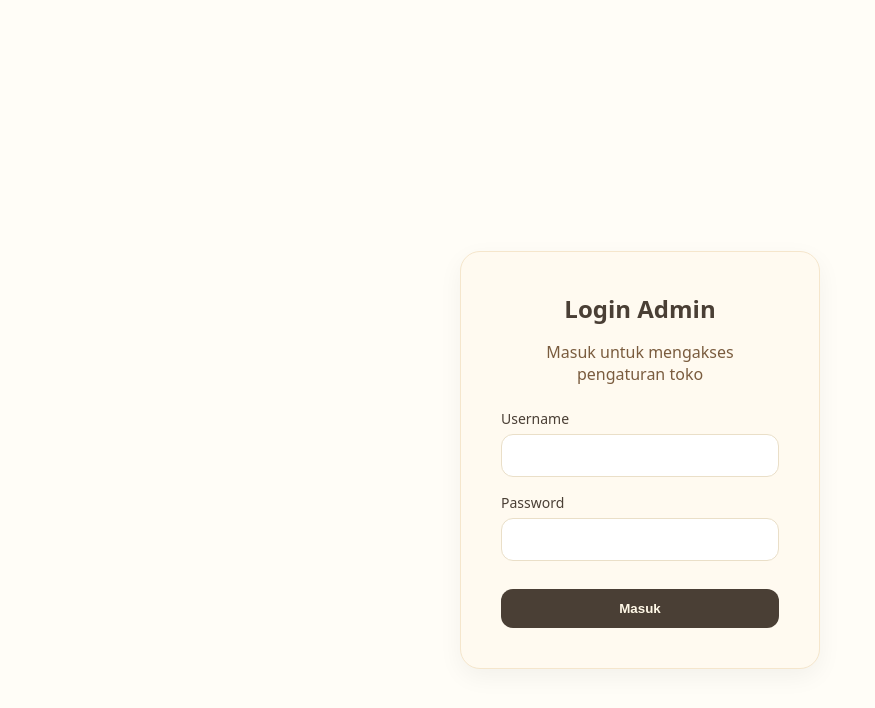
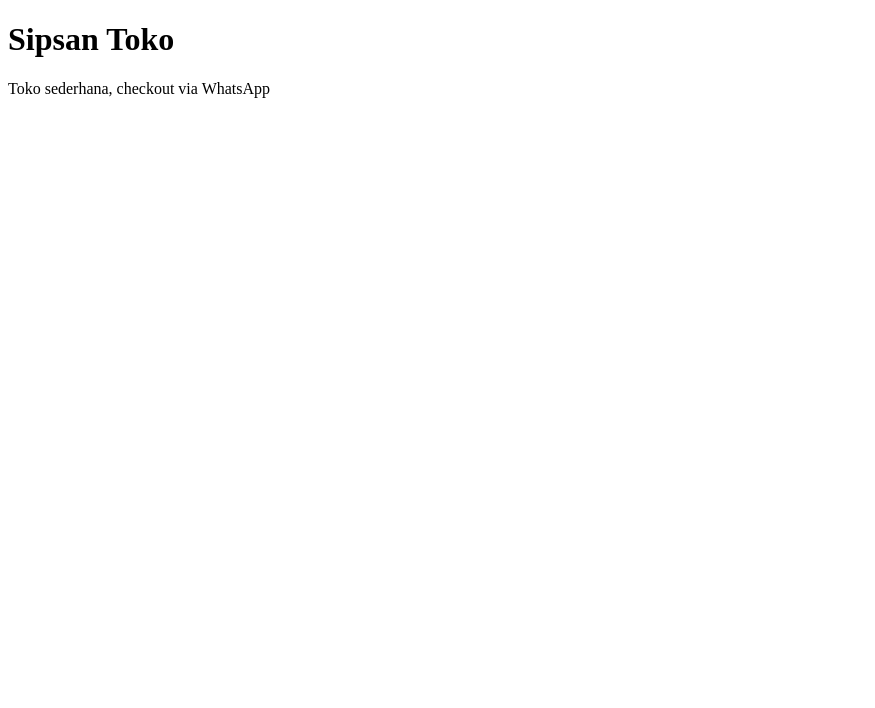
Before and after one commit to syifasanti83/santisyifa, a website: page index.html in a window 1280 px wide. Shown: the whole page, without its empty margins (0-875 px from the left). Drawn offline with Linux system fonts and the light colour scheme.

Commit message:
perbaharui isi toko

```diff
--- a/index.html
+++ b/index.html
@@ -3,72 +3,7 @@
 <head>
 <meta charset="utf-8" />
 <meta name="viewport" content="width=device-width, initial-scale=1" />
-<title>Sipsan Toko - Login</title>
-<style>
-*{box-sizing:border-box}
-body{font-family:system-ui;margin:0;background:#fffdf7;color:#4a3f35}
-.wrapper{max-width:900px;margin:60px auto;padding:0 16px}
-.auth-page{min-height:100vh;display:flex;align-items:center;justify-content:center}
-.auth-card{background:#fffaf0;border:1px solid #f5e6cc;border-radius:20px;padding:40px;width:360px;box-shadow:0 8px 24px rgba(0,0,0,.05)}
-.auth-card h2{margin:0 0 16px;text-align:center;color:#4a3f35}
-.auth-card p{text-align:center;color:#7a5c3e;margin-bottom:24px}
-.input-group{margin-bottom:16px}
-.input-group label{display:block;margin-bottom:6px;font-size:14px;color:#4a3f35}
-.auth-card input[type=text], .auth-card input[type=password]{width:100%;padding:12px 14px;border-radius:12px;border:1px solid #eadfc8;background:#fff;font-size:15px}
-.auth-card button{width:100%;background:#4a3f35;color:#fff8e7;border:0;border-radius:12px;padding:12px;font-weight:700;margin-top:12px}
-.auth-card button:hover{background:#c9a86a}
-.error{background:#fff0f0;border:1px solid #f5e6cc;color:#c92a2a;padding:10px;border-radius:10px;margin-top:10px;text-align:center}
-</style>
+<title>Sipsan Toko</title>
 </head>
-<body>
-<div class="wrapper">
-  <div class="auth-page">
-    <div class="auth-card">
-      <h2>Login Admin</h2>
-      <p>Masuk untuk mengakses pengaturan toko</p>
-      <form id="loginForm">
-        <div class="input-group">
-          <label>Username</label>
-          <input type="text" id="username" required />
-        </div>
-        <div class="input-group">
-          <label>Password</label>
-          <input type="password" id="password" required />
-        </div>
-        <button type="submit">Masuk</button>
-      </form>
-      <div id="errorMsg" class="error" style="display:none;">Username atau password salah</div>
-    </div>
-  </div>
-</div>
-
-<script>
-// Sederhana: Hardcoded credentials (bisa diubah sesuai keinginan)
-const CORRECT_USERNAME = "admin";
-const CORRECT_PASSWORD = "sipsan2026"; // Ganti dengan password yang kamu mau
-
-const form = document.getElementById("loginForm");
-const errorMsg = document.getElementById("errorMsg");
-
-form.addEventListener("submit", function(e){
-  e.preventDefault();
-  const user = document.getElementById("username").value.trim();
-  const pass = document.getElementById("password").value.trim();
-
-  if(user === CORRECT_USERNAME && pass === CORRECT_PASSWORD){
-    // Jika login sukses, simpan status di localStorage dan redirect ke halaman toko
-    localStorage.setItem("sipsan_logged_in", "1");
-    window.location.href = "toko.html"; // Arahkan ke halaman toko
-  } else {
-    errorMsg.style.display = "block";
-  }
-});
-
-// Cek kalau ada session login (jika pengguna refresh halaman)
-if(localStorage.getItem("sipsan_logged_in") === "1"){
-  // Sudah login, langsung halaman toko
-  window.location.href = "toko.html";
-}
-</script>
-</body>
+<body><h1>Sipsan Toko</h1><p>Toko sederhana, checkout via WhatsApp</p></body>
 </html>
```
